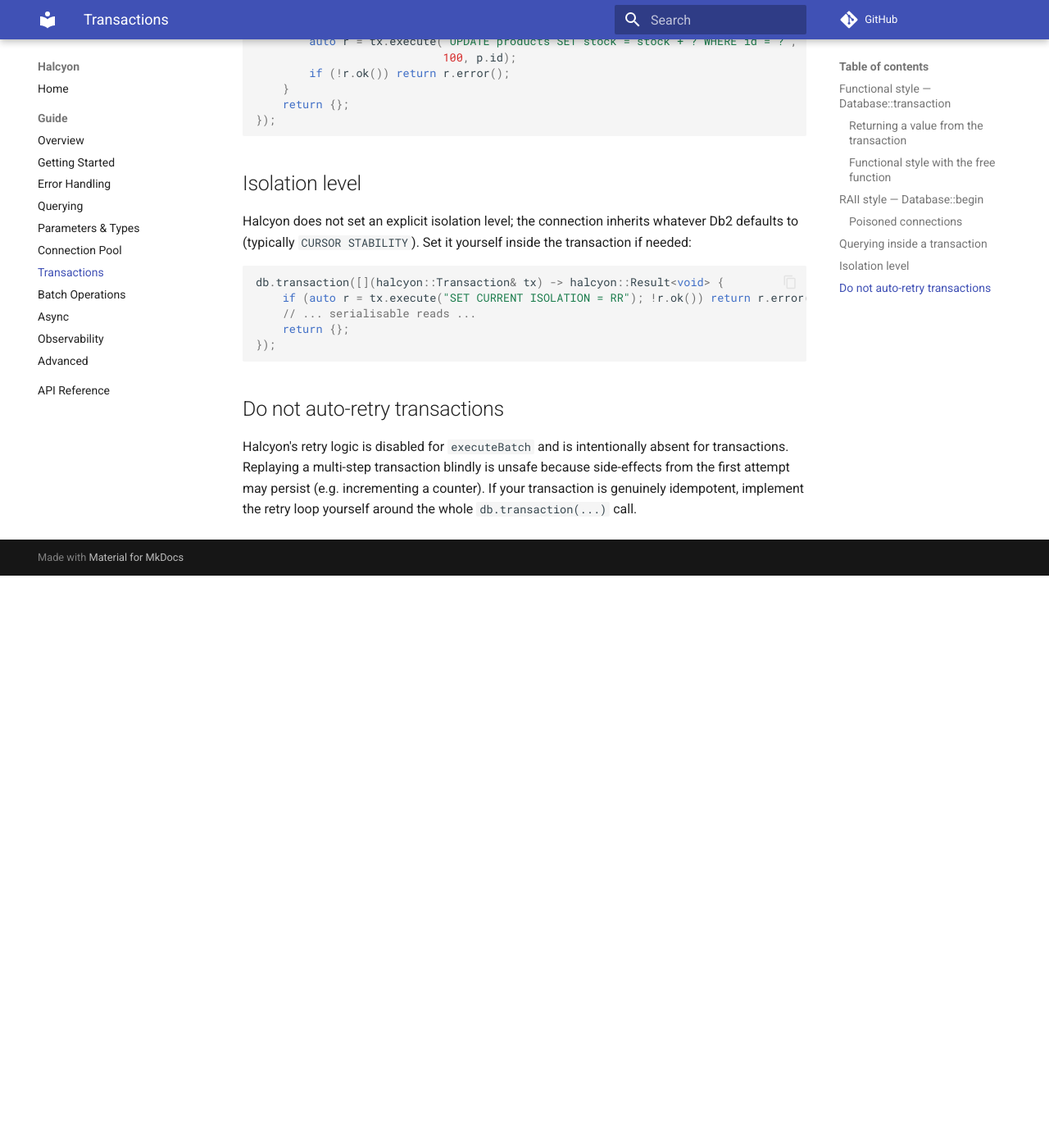
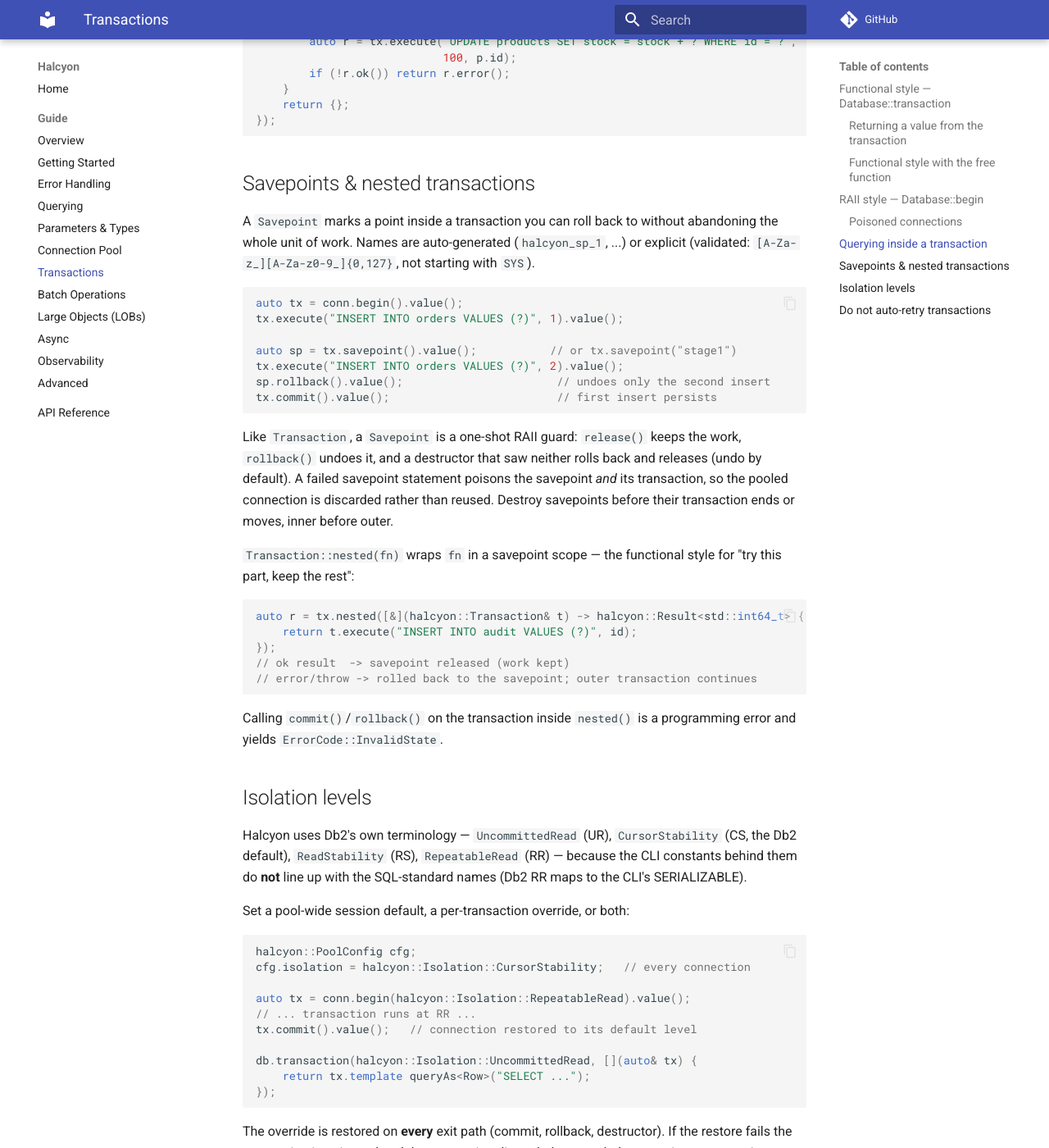
Before and after one commit to YH-Hung/Halcyon, an MkDocs documentation site: the page built from docs/guide/transactions.md, in a window 1280 px wide and 1400 px high, scrolled down 2424 px. Shown: the whole window at 82% size. Built offline with MkDocs 1.6.1 and Material for MkDocs 9.7.7, drawn with Linux system fonts in a browser that asks for light colours; comment, search, counter and statistics services are not loaded; before the commit the page ends 3126 px from its top, so only the background shows below that; some of the changed text lies outside the part shown.

Commit message:
docs: guide coverage for savepoints, isolation, LOBs, and logging

````diff
--- a/docs/guide/transactions.md
+++ b/docs/guide/transactions.md
@@ -121,19 +121,70 @@ db.transaction([](halcyon::Transaction& tx) -> halcyon::Result<void> {
 });
 ```
 
-## Isolation level
+## Savepoints & nested transactions
 
-Halcyon does not set an explicit isolation level; the connection inherits whatever
-Db2 defaults to (typically `CURSOR STABILITY`). Set it yourself inside the
-transaction if needed:
+A `Savepoint` marks a point inside a transaction you can roll back to without
+abandoning the whole unit of work. Names are auto-generated
+(`halcyon_sp_1`, ...) or explicit (validated: `[A-Za-z_][A-Za-z0-9_]{0,127}`,
+not starting with `SYS`).
 
 ```cpp
-db.transaction([](halcyon::Transaction& tx) -> halcyon::Result<void> {
-    if (auto r = tx.execute("SET CURRENT ISOLATION = RR"); !r.ok()) return r.error();
-    // ... serialisable reads ...
-    return {};
+auto tx = conn.begin().value();
+tx.execute("INSERT INTO orders VALUES (?)", 1).value();
+
+auto sp = tx.savepoint().value();           // or tx.savepoint("stage1")
+tx.execute("INSERT INTO orders VALUES (?)", 2).value();
+sp.rollback().value();                       // undoes only the second insert
+tx.commit().value();                         // first insert persists
+```
+
+Like `Transaction`, a `Savepoint` is a one-shot RAII guard: `release()` keeps
+the work, `rollback()` undoes it, and a destructor that saw neither rolls
+back and releases (undo by default). A failed savepoint statement poisons the
+savepoint *and* its transaction, so the pooled connection is discarded rather
+than reused. Destroy savepoints before their transaction ends or moves, inner
+before outer.
+
+`Transaction::nested(fn)` wraps `fn` in a savepoint scope — the functional
+style for "try this part, keep the rest":
+
+```cpp
+auto r = tx.nested([&](halcyon::Transaction& t) -> halcyon::Result<std::int64_t> {
+    return t.execute("INSERT INTO audit VALUES (?)", id);
+});
+// ok result  -> savepoint released (work kept)
+// error/throw -> rolled back to the savepoint; outer transaction continues
+```
+
+Calling `commit()`/`rollback()` on the transaction inside `nested()` is a
+programming error and yields `ErrorCode::InvalidState`.
+
+## Isolation levels
+
+Halcyon uses Db2's own terminology — `UncommittedRead` (UR),
+`CursorStability` (CS, the Db2 default), `ReadStability` (RS),
+`RepeatableRead` (RR) — because the CLI constants behind them do **not** line
+up with the SQL-standard names (Db2 RR maps to the CLI's SERIALIZABLE).
+
+Set a pool-wide session default, a per-transaction override, or both:
+
+```cpp
+halcyon::PoolConfig cfg;
+cfg.isolation = halcyon::Isolation::CursorStability;   // every connection
+
+auto tx = conn.begin(halcyon::Isolation::RepeatableRead).value();
+// ... transaction runs at RR ...
+tx.commit().value();   // connection restored to its default level
+
+db.transaction(halcyon::Isolation::UncommittedRead, [](auto& tx) {
+    return tx.template queryAs<Row>("SELECT ...");
 });
 ```
+
+The override is restored on **every** exit path (commit, rollback,
+destructor). If the restore fails the transaction is poisoned and the
+connection discarded — a pooled connection never carries a surprise
+isolation level.
 
 ## Do not auto-retry transactions
 
--- a/mkdocs.yml
+++ b/mkdocs.yml
@@ -44,6 +44,7 @@ nav:
       - Connection Pool: guide/connection-pool.md
       - Transactions: guide/transactions.md
       - Batch Operations: guide/batch-operations.md
+      - Large Objects (LOBs): guide/lobs.md
       - Async: guide/async.md
       - Observability: guide/observability.md
       - Advanced: guide/advanced.md
````
Also changed, not shown: README.md (+5 -2 lines), docs/guide/lobs.md (added, +66 -0 lines), docs/guide/observability.md (+27 -0 lines).
